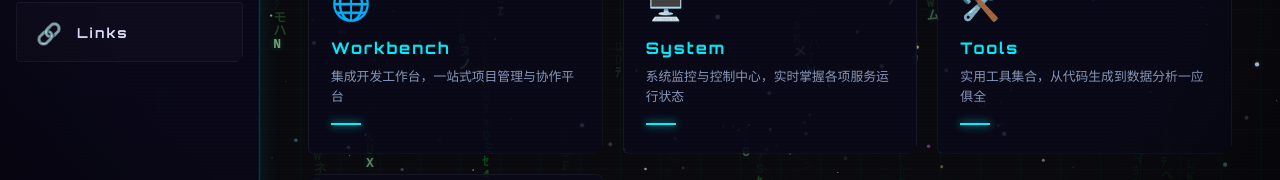
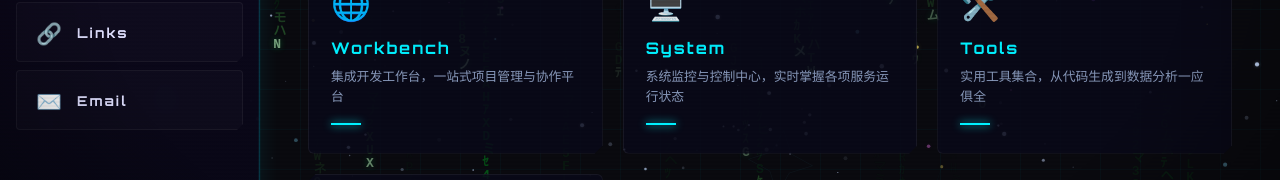
Before and after one commit to YOCIM888/yocim888.github.io, a Vue app: page / in a window 1280 px wide. Shown: the part 431-611 px from the top of the page. Built offline with nearby package versions, Linux system fonts and the light colour scheme.

Commit message:
feat: 侧边栏新增 Email 按钮 (mailto:yocim666@outlook.com)

```diff
--- a/src/components/Sidebar.vue
+++ b/src/components/Sidebar.vue
@@ -73,6 +73,13 @@ const buttons = [
     icon: '🔗',
     url: 'https://links.yocim.top',
     variant: 'gold',
+  },
+  {
+    label: 'Email',
+    sub: '联系我',
+    icon: '✉️',
+    url: 'mailto:yocim666@outlook.com',
+    variant: 'cyan',
   },
 ]
 
```
